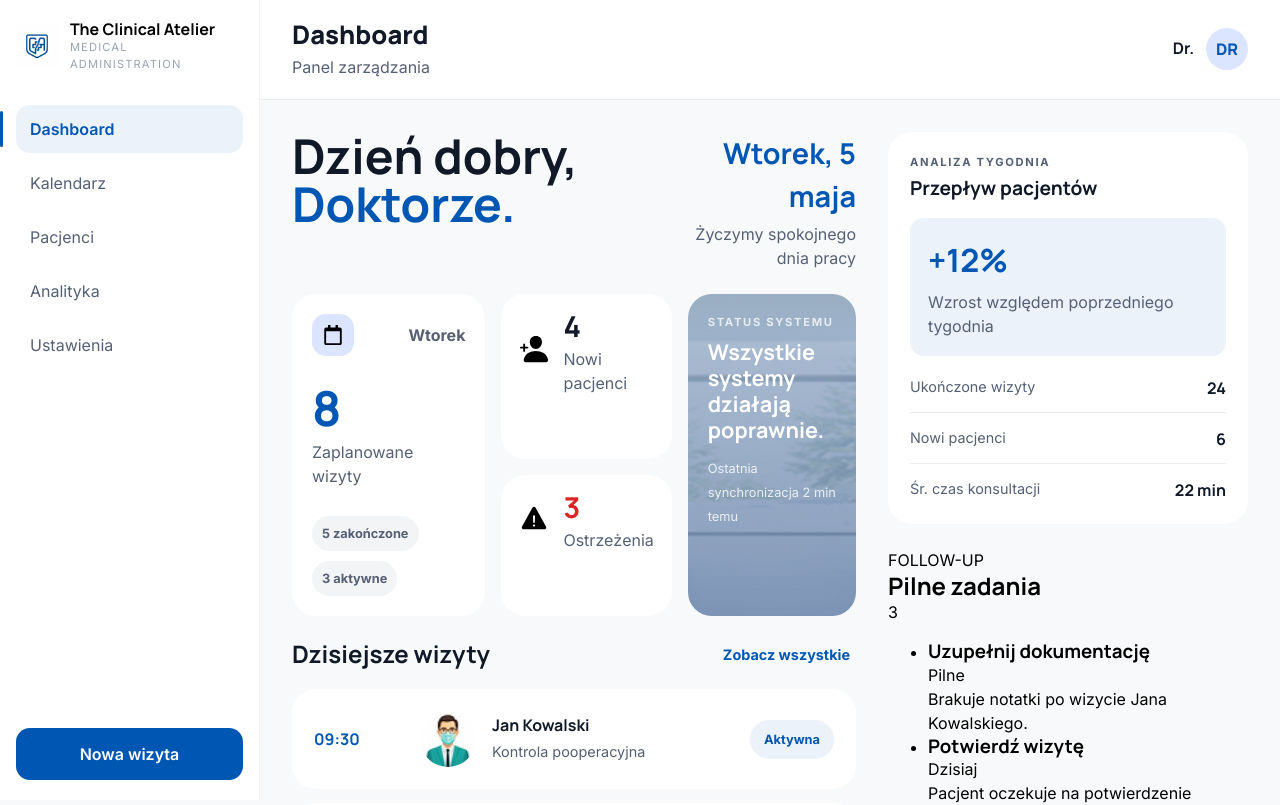
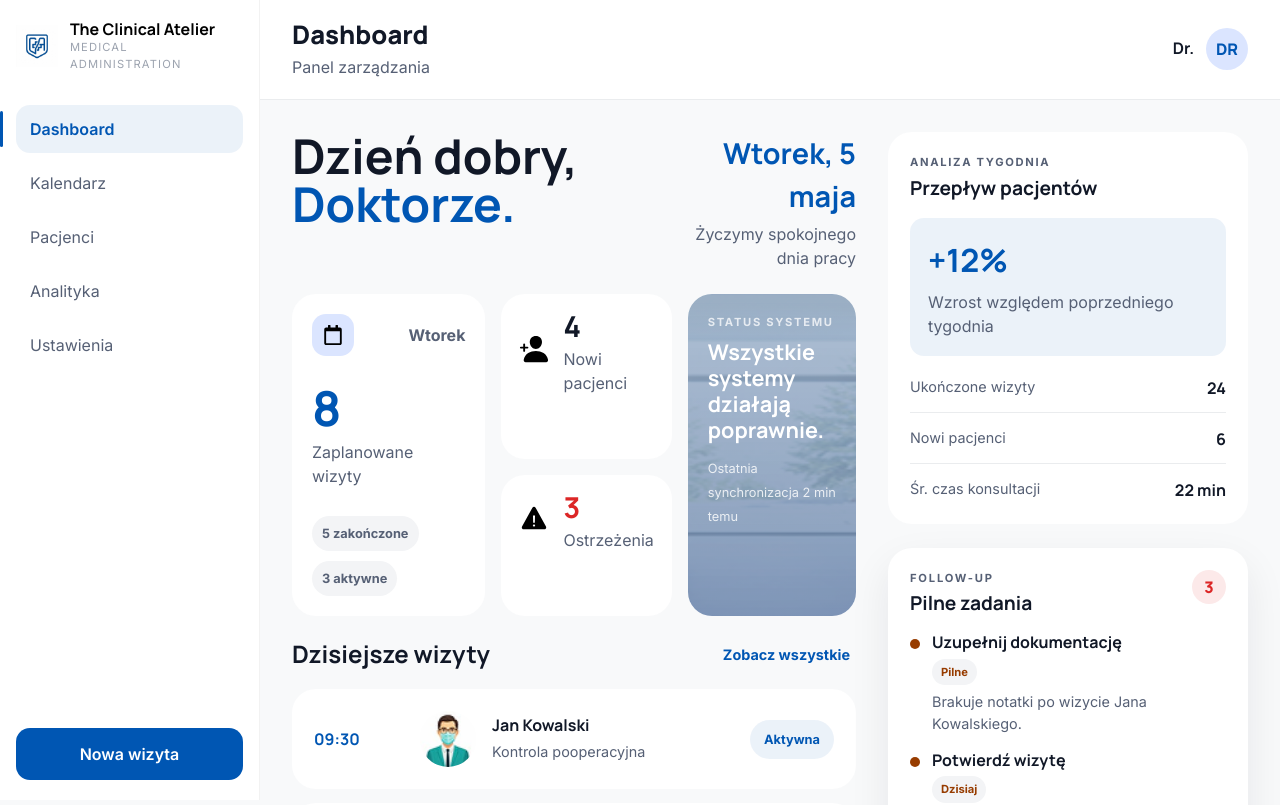
Before and after one commit to kacpi95/clinic-management-system, a React (Vite) app in the folder frontend/: page /dashboard in a window 1280 px wide. Shown: the top 805 px of the page. Built offline with nearby package versions, Linux system fonts and the light colour scheme; sample sign-in values are in the browser's storage.

Commit message:
style: style UrgentTasks component

```diff
--- a/frontend/src/features/dashboard/components/UrgentTasks/UrgentTasks.module.scss
+++ b/frontend/src/features/dashboard/components/UrgentTasks/UrgentTasks.module.scss
@@ -0,0 +1,100 @@
+@use '../../../../styles/variables' as *;
+
+.wrapper {
+  padding: 22px;
+  border-radius: $radius-md;
+  background: $surface-bg-alt;
+  box-shadow: 0 16px 40px rgba(17, 24, 39, 0.08);
+}
+
+.header {
+  display: flex;
+  justify-content: space-between;
+  gap: 16px;
+  margin-bottom: 18px;
+
+  h2 {
+    margin: 6px 0 0;
+    font-family: $text-headline;
+    font-size: 1.2rem;
+    color: $text-default;
+  }
+}
+
+.eyebrow {
+  margin: 0;
+  font-size: 0.7rem;
+  font-weight: 800;
+  letter-spacing: 0.16em;
+  color: $secondary;
+}
+
+.counter {
+  display: flex;
+  align-items: center;
+  justify-content: center;
+  width: 34px;
+  height: 34px;
+  border-radius: 50%;
+  background: rgba(220, 38, 38, 0.1);
+  color: $error;
+  font-family: $text-headline;
+  font-weight: 800;
+}
+
+.list {
+  display: flex;
+  flex-direction: column;
+  gap: 16px;
+  margin: 0;
+  padding: 0;
+  list-style: none;
+}
+
+.item {
+  display: flex;
+  gap: 12px;
+}
+
+.dot {
+  width: 10px;
+  height: 10px;
+  margin-top: 6px;
+  border-radius: 50%;
+  background: $tertiary;
+  flex-shrink: 0;
+}
+
+.content {
+  min-width: 0;
+
+  p {
+    margin: 6px 0 0;
+    font-size: 0.9rem;
+    line-height: 1.5;
+    color: $secondary;
+  }
+}
+
+.itemHeader {
+  display: flex;
+  flex-direction: column;
+  gap: 6px;
+
+  h3 {
+    margin: 0;
+    font-family: $text-headline;
+    font-size: 1rem;
+    color: $text-default;
+  }
+
+  span {
+    width: fit-content;
+    padding: 5px 9px;
+    border-radius: 50px;
+    background: $surface-bg;
+    font-size: 0.7rem;
+    font-weight: 800;
+    color: $tertiary;
+  }
+}
```
